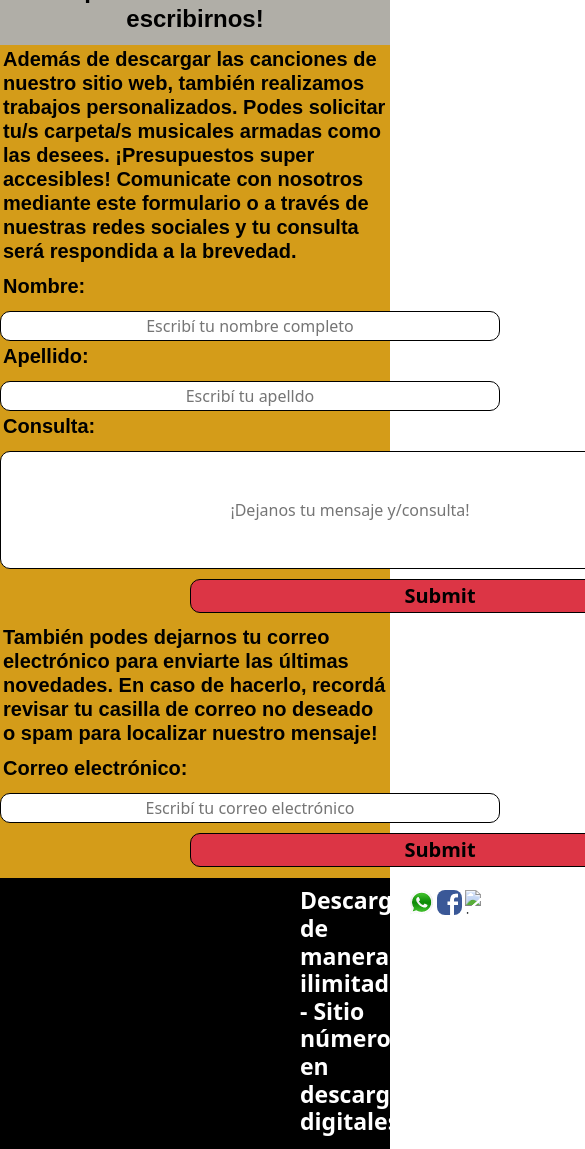
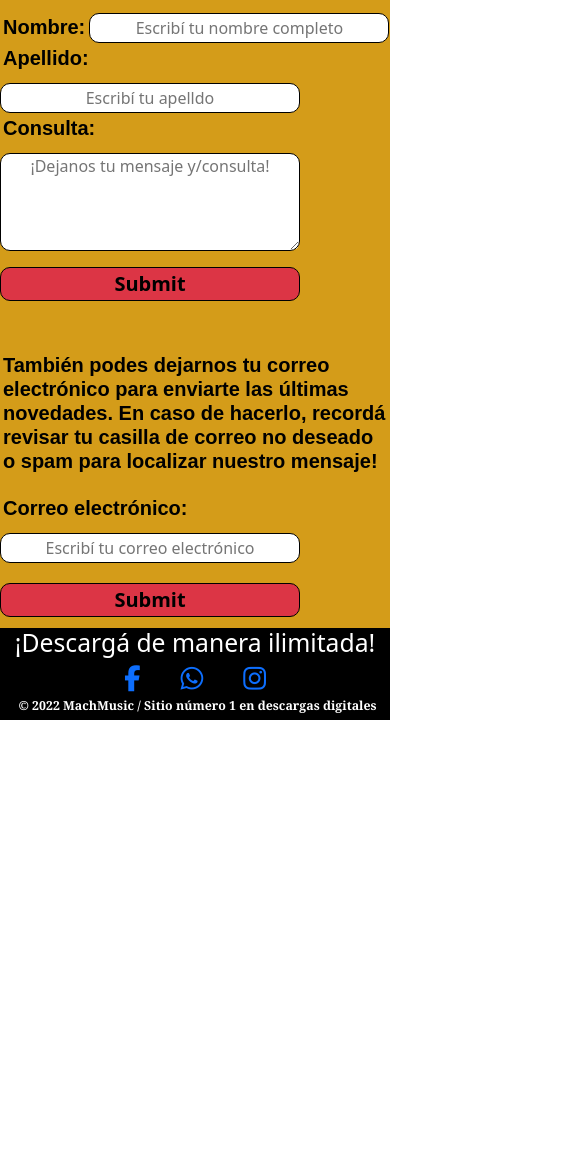
Before and after one commit to JuanIgnacioMaciejowskij/ProyectoCoder, a plain HTML site: page contacto.html in a window 390 px wide. Shown: the part 401-1550 px from the top of the page, 585 px wide, since content can reach past the window. After the commit the page ends 1121 px from the top, so only its background shows below. Drawn offline with nearby package versions, Linux system fonts and the light colour scheme.

Commit message:
cambios definitivos segunda pre-entrega

```diff
--- a/contacto.html
+++ b/contacto.html
@@ -2,27 +2,29 @@
 <html lang="es">
 
 <head>
-    <meta charset="UTF-8">
-    <meta http-equiv="X-UA-Compatible" content="IE=edge">
-    <meta name="viewport" content="width=device-width, initial-scale=1.0">
+    <meta charset="UTF-8" />
+    <meta http-equiv="X-UA-Compatible" content="IE=edge" />
+    <meta name="viewport" content="width=device-width, initial-scale=1.0" />
+    <!-- Íconos sociales - Font Awesome -->
+    <script src="https://kit.fontawesome.com/eb496ab1a0.js/" crossorigin="anonymous"></script>
     <!-- Bootstrap -->
-    <link href="https://cdn.jsdelivr.net/npm/bootstrap@5.2.1/dist/css/bootstrap.min.css" rel="stylesheet" integrity="sha384-iYQeCzEYFbKjA/T2uDLTpkwGzCiq6soy8tYaI1GyVh/UjpbCx/TYkiZhlZB6+fzT" crossorigin="anonymous">
+    <link href="https://cdn.jsdelivr.net/npm/bootstrap@5.2.1/dist/css/bootstrap.min.css" rel="stylesheet" integrity="sha384-iYQeCzEYFbKjA/T2uDLTpkwGzCiq6soy8tYaI1GyVh/UjpbCx/TYkiZhlZB6+fzT" crossorigin="anonymous" />
     <!-- CSS -->
-    <link rel="stylesheet" href="style.css">
+    <link rel="stylesheet" href="style.css" />
     <!-- Favicón -->
-    <link rel="shortcut icon" href="logo-sinfondo.png" type="image/x-icon">
+    <link rel="shortcut icon" href="logo-sinfondo.png" type="image/x-icon" />
     <!-- tipografía Google Fonts -->
-    <enlace rel="preconectar" href="https://fonts.googleapis.com">
-    <enlace rel="preconectar" href="https://fonts.gstatic.com" crossorigin>
-    <enlace href="https: //fonts.googleapis.com/css2? family= Noto+Sans+Display:wght@500 & display=swap" rel="stylesheet">
+    <enlace rel="preconectar" href="https://fonts.googleapis.com" />
+    <enlace rel="preconectar" href="https://fonts.gstatic.com" crossorigin />
+    <enlace href="https: //fonts.googleapis.com/css2? family= Noto+Sans+Display:wght@500 & display=swap" rel="stylesheet" />
         <!-- CDN Librería - Animación -->
-    <link rel="stylesheet" href="https://cdnjs.cloudflare.com/ajax/libs/animate.css/4.1.1/animate.min.css">
+    <link rel="stylesheet" href="https://cdnjs.cloudflare.com/ajax/libs/animate.css/4.1.1/animate.min.css" />
     <title>PreEntrega+Maciejowskij</title>
 </head>
 
 <body>
     <!-- Título principal -->
-
+    <header>
     <section class="section-titular">
         <h1>Contacto</h1>
     </section>
@@ -33,13 +35,13 @@
           <button class="navbar-toggler" type="button" data-bs-toggle="collapse" data-bs-target="#navbarNavAltMarkup" aria-controls="navbarNavAltMarkup" aria-expanded="false" aria-label="Toggle navigation">
             <span class="navbar-toggler-icon"></span>
           </button>
-          <div class="collapse navbar-collapse d-flex justify-content-center" id="navbarNavAltMarkup">
+          <div class="collapse navbar-collapse menú-nav" id="navbarNavAltMarkup">
             <div class="navbar-nav menú-bar">
-              <a class="nav-link active" aria-current="page" href="index.html">Inicio</a>
-              <a class="nav-link active" href="reggaeton.html">Reggaeton</a>
-              <a class="nav-link active" href="cumbia.html">Cumbia</a>
-              <a class="nav-link active" href="cuarteto.html">Cuarteto</a>
-              <a class="nav-link active" href="contacto.html">Contacto</a>
+              <a class="nav-link" href="index.html">Inicio</a>
+              <a class="nav-link" href="reggaeton.html">Reggaeton</a>
+              <a class="nav-link" href="cumbia.html">Cumbia</a>
+              <a class="nav-link" href="cuarteto.html">Cuarteto</a>
+              <a class="nav-link active" aria-current="page" href="contacto.html">Contacto</a>
             </div>
           </div>
         </div>
@@ -59,11 +61,12 @@
     <!-- Sección main -->
 
     <main class="contenido-cuerpo">
+
         <h3>Además de descargar las canciones de nuestro sitio web, también realizamos trabajos personalizados. Podes solicitar tu/s carpeta/s musicales armadas como las desees. ¡Presupuestos super accesibles! Comunicate con nosotros mediante este formulario o a través de nuestras redes sociales y tu consulta será respondida a la brevedad.</h3>
 
     <!-- formularios -->
-
-        <form action="#">
+        <div class="formulario1">
+        <form class="form" action="#">
         <label for="Nombre:" class="nombre">
             Nombre:
         </label>
@@ -73,31 +76,45 @@
         <input type="text" id="Escribí tu apellido" placeholder="Escribí tu apelldo" required class="apellido-recuadro">
         <br>
         <label for="¡Dejanos tu mensaje y/consulta!" class="consulta">Consulta:</label>
-        <input type="text" id="¡Dejanos tu mensaje y/consulta!" placeholder="¡Dejanos tu mensaje y/consulta!" required class="consulta-recuadro">
+        <textarea id="¡Dejanos tu mensaje y/consulta!" placeholder="¡Dejanos tu mensaje y/consulta!" required class="consulta-recuadro" rows="4"></textarea>
 
         <input type= "submit" class="btn btn-danger enviar2">
 
         </form>
+        </div>
 
+        <div class="h3padre">
         <h3>También podes dejarnos tu correo electrónico para enviarte las últimas novedades. En caso de hacerlo, recordá revisar tu casilla de correo no deseado o spam para localizar nuestro mensaje!</h3>
+        </div>
 
-        <form action="#">
+        <div class="formulario1">
+        <form class="form2" action="#">
             <label for="Correo electrónico:" class="correo-electrónico">
                 Correo electrónico:
             </label>
             <input id="correoelectrónico" type="text" placeholder="Escribí tu correo electrónico" required class="correo-recuadro">
             <input type= "submit" class="btn btn-danger enviar">
-
+        </form>
+        </div>
     </main>
 
     <!-- footer -->
     <footer class="footer">
-        <h2 class="titulo2">Descargá de manera ilimitada - Sitio número 1 en descargas digitales</h2>
-        <div class="social-footer">
-            <img class="whatsapp" src="Imagenes/whatsapp.png" alt="icon-whatsapp">
-            <img class="facebook" src="Imagenes/facebook.png" alt="icon-facebook">
-            <img class="instagram" src="Imagenes/instagram.png" alt="icon-instagram">
+        <div class="contenedor">
+            <h2 class="titulo-seccion">
+                ¡Descargá de manera ilimitada!
+            </h2>
         </div>
+        <div class="redes-sociales">
+            <a href="#" class="fab fa-facebook-f"></a>
+            <a href="#" class="fab fa-whatsapp"></a>
+            <a href="#" class="fab fa-instagram"></a>
+
+        </div>
+        <div class="contenedor">
+            <p class="copy">© 2022 MachMusic / Sitio número 1 en descargas digitales</p>
+        </div>
+
     </footer>
 
     <script src="https://cdn.jsdelivr.net/npm/@popperjs/core@2.11.6/dist/umd/popper.min.js"
--- a/style.css
+++ b/style.css
@@ -143,6 +143,10 @@ h1 {
     "img5 img5 img8 img8";
     gap: 10px;
 }
+
+/* .icono{
+    font-size: 20px;
+} */
 
 .gallery__picture{
     position: relative;
@@ -294,51 +298,34 @@ p {
 
 /* footer */
 
-.footer {
-    background-color: #000;
-    width: 100%;
-    padding-top: 6px;
+.contenedor{
     display: flex;
-    justify-content: space-between;
+    justify-content: center;
+    align-items: center;
 }
 
-.titulo2 {
+footer{
+    background-color: #000;
     color: white;
-    padding-bottom: 5px;
-    padding-left: 300px;
-    font-weight: bold;
-    font-size: 23px;
-    margin-top: 3px;
 }
 
-.social-footer {
-    width: 20%;
-    display: flex;
-    justify-content: flex-end;
-    margin-bottom: 2px;
-    margin-top: 6px;
-    margin-right: 3px;
+footer .copy{
+    color: white;
+    padding-top: 5px;
 }
 
-.whatsapp {
-    margin-right: 3px;
-    width: 25px;
-    height: 25px;
+.redes-sociales{
+    display: flex;
+    justify-content: center;
 }
 
-.facebook {
-    margin-right: 3px;
-    border-radius: 8px;
-    width: 25px;
-    height: 25px;
+.redes-sociales a{
+    font-size: 26px;
+    padding: 0 20px;
+    text-decoration: none;
 }
 
-.instagram {
-    margin-right: 3px;
-    width: 25px;
-    height: 25px;
-}
-/* footer */
+/* footer
 
 
 /* reggaeton.html */
@@ -508,9 +495,27 @@ h1 {
     margin-left: 3px;
 }
 
+.formulario1{
+    width: 100%;
+    display: flex;
+    justify-content: center;
+}
+
+.form{
+    width: 500px;
+}
+
+.form2{
+    width: 500px;
+}
+
+.h3padre{
+    margin-top: 40px;
+    margin-bottom: 20px;
+}
+
 .consulta-recuadro {
-    width: 700px;
-    height: 118px;
+    width: 100%;
     border: 1px solid black;
     border-radius: 10px;
     text-align: center;
@@ -519,11 +524,11 @@ h1 {
 }
 
 .enviar {
-    width: 500px;
+    width: 100%;
     font-weight: bold;
     font-size: 20px;
     margin-top: 10px;
-    margin-left: 190px;
+    /* margin-left: 190px; */
     border-radius: 10px;
     margin-bottom: 10px;
     display: flex;
@@ -535,13 +540,12 @@ h1 {
 }
 
 .enviar2 {
-
-    width: 500px;
+    width: 100%;
     font-weight: bold;
     font-size: 20px;
     margin-top: 10px;
     border-radius: 10px;
-    margin-left: 190px;
+    /* margin-left: 190px; */
     margin-bottom: 10px;
     display: flex;
     justify-content: center;
@@ -561,7 +565,7 @@ h1 {
 }
 
 .correo-recuadro {
-    width: 500px;
+    width: 100%;
     height: 30px;
     border: 1px solid black;
     border-radius: 10px;
@@ -569,3 +573,67 @@ h1 {
     margin-top: 10px;
     outline: none;
 }
+
+/* @media - responsive */
+
+/* @media only screen and (max-width:486px) {
+    .contenedor .copy{
+     font-size: 15px;
+    }
+} */
+
+@media only screen and (min-width: 590px) and (max-width: 960px){
+    .title{
+        font-size: 28px;
+    }
+}
+
+@media only screen and (max-width: 500px) {
+    .nombre-recuadro{
+        width: 300px;
+    }
+
+    .apellido-recuadro{
+        width: 300px;
+    }
+
+    .consulta-recuadro{
+        width: 300px;
+    }
+
+    .correo-recuadro{
+       width: 300px;
+       margin-bottom: 10px;
+    }
+
+    .enviar{
+        width: 300px;
+        margin-bottom: 10px;
+    }
+
+    .enviar2{
+        width: 300px;
+
+    }
+}
+
+@media only screen and (min-width:472px) and (max-width:589px){
+    .title{
+        font-size: 25px;
+    }
+}
+
+@media only screen and (min-width:360px) and (max-width:590px) {
+
+    .encabezado1 .p1{
+        font-size: 20px;
+    }
+
+    .encabezado1 .h3{
+        font-size: 20px;
+    }
+
+    .contenedor .copy{
+     font-size: 12.4px;
+    }
+}
```
Also changed, not shown: cuarteto.html (+23 -12 lines), cumbia.html (+24 -11 lines), index.html (+29 -22 lines), reggaeton.html (+27 -13 lines).
